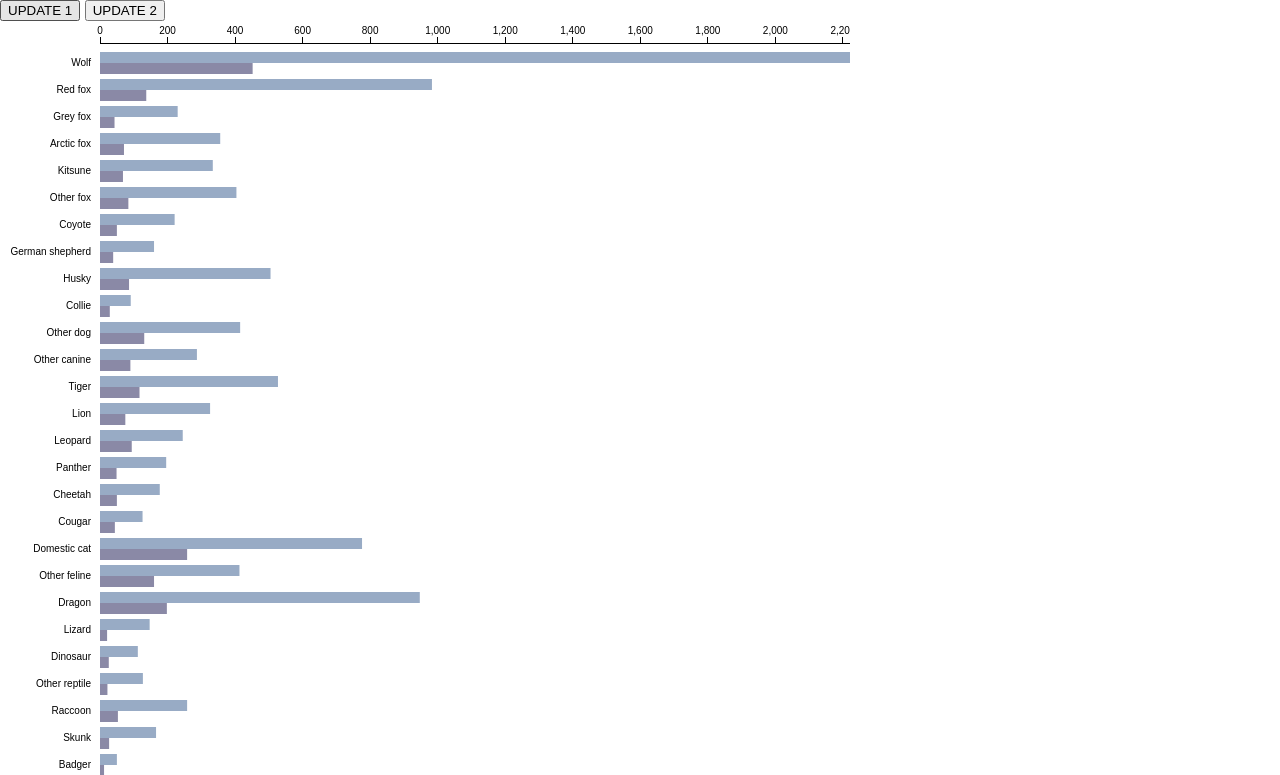
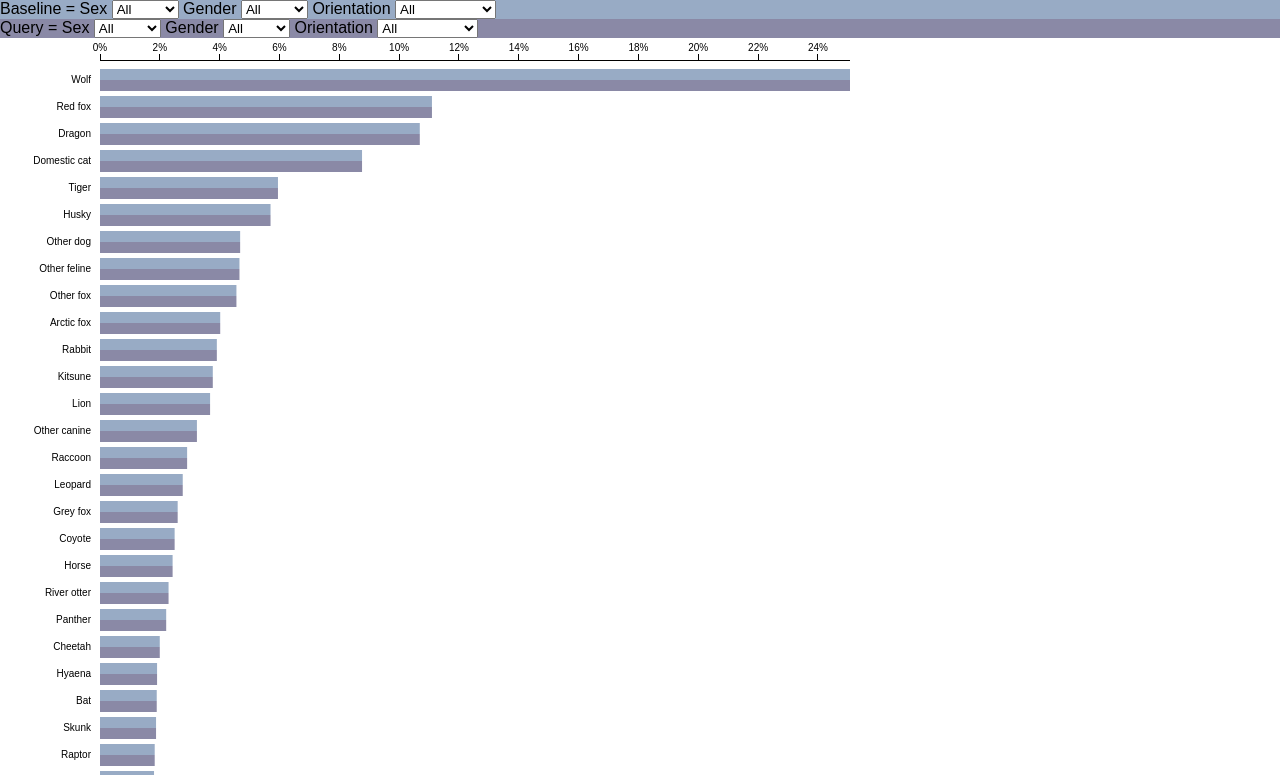
Before and after one commit to ruxley/species-popularity, a website: page index.html in a window 1280 px wide. Shown: the top 775 px of the page. Drawn offline with Linux system fonts and the light colour scheme.

Commit message:
Added dropdown boxes for filtering baseline and query data

```diff
--- a/index.html
+++ b/index.html
@@ -6,8 +6,54 @@
     <link rel="stylesheet" href="styles/style.css">
   </head>
   <body>
-    <button class="updateButton1">UPDATE 1</button>
-    <button class="updateButton2">UPDATE 2</button>
+    <div style="background: #98abc5">
+      <span>Baseline = </span>
+      <span>Sex</span>
+      <select id="baseline-sex-options">
+        <option value=".">All</option>
+        <option value="a">Male</option>
+        <option value="b">Female</option>
+        <option value="c">Other</option>
+      </select>
+      <span>Gender</span>
+      <select id="baseline-gender-options">
+        <option value=".">All</option>
+        <option value="[a]">Male</option>
+        <option value="[e]">Female</option>
+        <option value="[bcdf]">Other</option>
+      </select>
+      <span>Orientation</span>
+      <select id="baseline-orientation-options">
+        <option value=".">All</option>
+        <option value="[01]">Heterosexual</option>
+        <option value="[234]">Bisexual</option>
+        <option value="[56]">Homosexual</option>
+      </select>
+    </div>
+    <div style="background: #8a89a6">
+      <span>Query = </span>
+      <span>Sex</span>
+      <select id="query-sex-options">
+        <option value=".">All</option>
+        <option value="a">Male</option>
+        <option value="b">Female</option>
+        <option value="c">Other</option>
+      </select>
+      <span>Gender</span>
+      <select id="query-gender-options">
+        <option value=".">All</option>
+        <option value="[a]">Male</option>
+        <option value="[e]">Female</option>
+        <option value="[bcdf]">Other</option>
+      </select>
+      <span>Orientation</span>
+      <select id="query-orientation-options">
+        <option value=".">All</option>
+        <option value="[01]">Heterosexual</option>
+        <option value="[234]">Bisexual</option>
+        <option value="[56]">Homosexual</option>
+      </select>
+    </div>
     <div id="graph"></div>
     <script src="scripts/underscore-min.js"></script>
     <script src="scripts/d3.v3.min.js"></script>
--- a/scripts/main.js
+++ b/scripts/main.js
@@ -147,11 +147,11 @@
         totals: [
           {
             name: 'baseline',
-            value: _.sum(baselineData, animalKey)// / baselineCount
+            value: _.sum(baselineData, animalKey) / baselineCount
           },
           {
             name: 'query',
-            value: _.sum(queryData, animalKey)// / queryCount
+            value: _.sum(queryData, animalKey) / queryCount
           }
         ]
       };
@@ -179,7 +179,8 @@
 
   var xAxis = d3.svg.axis()
       .scale(x)
-      .orient('top');
+      .orient('top')
+      .tickFormat(d3.format('%'));
 
   var yAxis = d3.svg.axis()
       .scale(y0)
@@ -198,7 +199,26 @@
       .attr('class', 'y axis');
 
 
-  function update(data) {
+  function update() {
+    var baselineSexFilter = d3.select('#baseline-sex-options').property('value');
+    var baselineGenderFilter = d3.select('#baseline-gender-options').property('value');
+    var baselineOrientationFilter = d3.select('#baseline-orientation-options').property('value');
+    var querySexFilter = d3.select('#query-sex-options').property('value');
+    var queryGenderFilter = d3.select('#query-gender-options').property('value');
+    var queryOrientationFilter = d3.select('#query-orientation-options').property('value');
+
+    var baselineFilter = baselineSexFilter + baselineGenderFilter + baselineOrientationFilter;
+    var queryFilter = querySexFilter + queryGenderFilter + queryOrientationFilter;
+
+    console.log("baselineFilter:", baselineFilter);
+    console.log("queryFilter:", queryFilter);
+
+    var data = getStructuredData(speciesdata, baselineFilter, queryFilter);
+
+    data = data.sort(function(a, b) {
+      return d3.descending(a.totals[0].value, b.totals[0].value);
+    });
+
     console.log('update data:', data);
 
     x.domain([0, d3.max(data, function(d) {
@@ -251,6 +271,8 @@
     bars.exit().remove();
   }
 
+  var speciesdata = null;
+
   d3.json('data/speciesdata.json', function(err, data) {
 
     // 58 animals
@@ -271,17 +293,16 @@
     // 000 contains the data for ALL categories, so will double the totals if it's left in
     delete data['000'];
 
+    speciesdata = data;
 
-    update(getStructuredData(data, '...', 'b..'));
+    update();
 
-    d3.select('.updateButton1').on('click', function() {
-      update(getStructuredData(data, '..0', '..6'));
-    });
-
-    d3.select('.updateButton2').on('click', function() {
-      update(getStructuredData(data, 'a..', 'b..'));
-    });
-
+    d3.select('#baseline-gender-options').on('change', function() { update(); });
+    d3.select('#baseline-sex-options').on('change', function() { update(); });
+    d3.select('#baseline-orientation-options').on('change', function() { update(); });
+    d3.select('#query-gender-options').on('change', function() { update(); });
+    d3.select('#query-sex-options').on('change', function() { update(); });
+    d3.select('#query-orientation-options').on('change', function() { update(); });
 
   });
 
```
